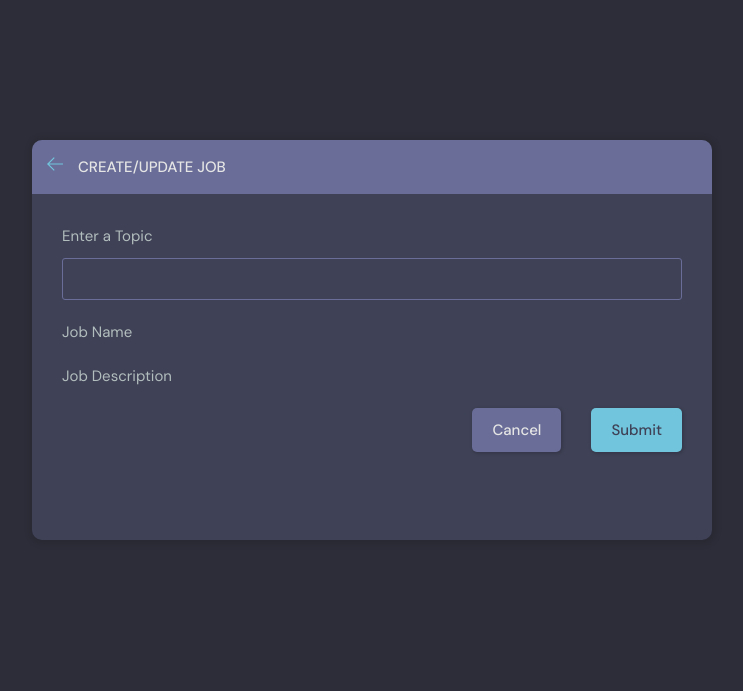
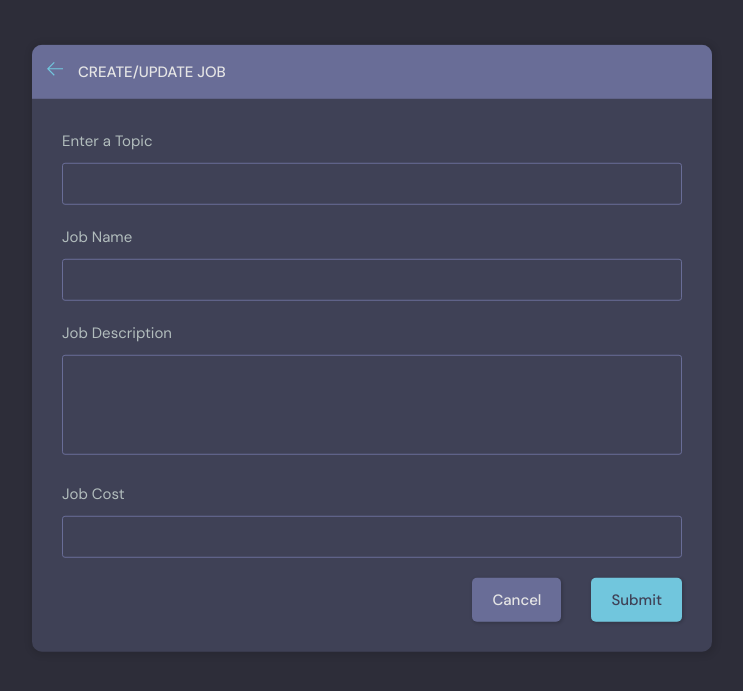
Before and after one commit to ArtiomNosov/Opportunity-Cup-2023-IT, a Django app: page /create-job/ in a window 1280 px wide. Shown: the part 76-767 px from the top of the page, without its empty margins (268-1011 px from the left). Run offline with Django 3.2, Linux system fonts and the light colour scheme; a user stored in the database is signed in; data comes from the database, SQL or seed files in the repository.

Commit message:
Job creation form
Co-authored-by: krons711 <krons711@users.noreply.github.com>

```diff
--- a/base/forms.py
+++ b/base/forms.py
@@ -13,7 +13,7 @@ class MyUserCreationForm(UserCreationForm):
 class JobForm(ModelForm):
     class Meta:
         model = Job
-        fields = '__all__'
+        fields = ['name', 'description', 'topic', 'cost']
         exclude = []
 
 
--- a/base/models.py
+++ b/base/models.py
@@ -30,11 +30,15 @@ class JobStatus(models.Model):
 class Job(models.Model):
     name = models.CharField(max_length=200)
     description = models.TextField(null=True, blank=True)
-    cost = MoneyField(max_digits=19, decimal_places=4, default_currency='RUB')
+    cost = models.DecimalField(max_digits=20, decimal_places=2, null=False)
     created = models.DateTimeField(auto_now_add=True)
+    updated = models.DateTimeField(auto_now=True)
 
     topic = models.ForeignKey(Topic, on_delete=models.SET_NULL, null=True)
     status = models.ForeignKey(JobStatus, on_delete=models.SET_NULL, null=True)
+
+    class Meta:
+        ordering = ['-updated', '-created']
 
 class MatchType(models.Model):
     name = models.CharField(max_length=200)
--- a/base/templates/base/job_form.html
+++ b/base/templates/base/job_form.html
@@ -1,4 +1,4 @@
-{% extends 'main.html' %}
+{% extends 'main.html' %} # TODO: исправить форму создания работы, чтобы отображалось поле стоимости
 
 {% block content %}
 <main class="create-job layout">
@@ -44,19 +44,10 @@
             {{form.description}}
           </div>
 
-          <!-- <div class="form__group">
-            <label for="job_topic">Topic</label>
-            <input required type="text" name="topic" id="job_topic" list="topic-list" />
-            <datalist id="topic-list">
-              <select id="job_topic">
-                <option value="">Select your topic</option>
-                <option value="Python">Python</option>
-                <option value="Django">Django</option>
-              </select>
-            </datalist>
-
-          </div> -->
-
+          <div class="form__group">
+            <label for="job_cost">Job Cost</label>
+            {{form.cost}}
+          </div>
 
           <div class="form__action">
             <a class="btn btn--dark" href="{{request.META.HTTP_REFERER}}">Cancel</a>
--- a/base/templates/base/login_register.html
+++ b/base/templates/base/login_register.html
@@ -1,4 +1,5 @@
-{% extends 'main.html' %}
+{% extends 'main.html' %} # TODO: в логине на странице login выводит html теги в placeholder
+# сделать объяснение юзеру что слишком простой пароль в логин форме, а то выводит ошибку просто
 
 {% block content %}
 <main class="auth layout">
--- a/base/views.py
+++ b/base/views.py
@@ -121,22 +121,29 @@ def userProfile(request, pk):
 
 @login_required(login_url='login')
 def createJob(request):
-    # form = JobForm()
-    # topics = Topic.objects.all()
+    form = JobForm()
+    topics = Topic.objects.all()
     if request.method == 'POST':
-        # topic_name = request.POST.get('topic')
-        # topic, created = Topic.objects.get_or_create(name=topic_name)
+        topic_name = request.POST.get('topic')
+        topic, created = Topic.objects.get_or_create(name=topic_name)
 
-        # Job.objects.create(
-        #     host=request.user,
-        #     topic=topic,
-        #     name=request.POST.get('name'),
-        #     description=request.POST.get('description'),
-        # )
+        job = Job.objects.create(
+            topic=topic,
+            name=request.POST.get('name'),
+            description=request.POST.get('description'),
+            status = JobStatus.objects.get_or_create(name='Find performer')[0],
+            cost=request.POST.get('cost'), # NULL
+        )
+        job.save()
+        match = Match.objects.create(
+            job = job,
+            user = request.user,
+            type = MatchType.objects.get_or_create(name='Customer')[0],
+        )
+        match.save()
         return redirect('home')
 
-    # context = {'form': form, 'topics': topics}
-    context = {}
+    context = {'form': form, 'topics': topics}
     return render(request, 'base/job_form.html', context)
 
 
```
Also changed, not shown: base/migrations/0007_auto_20231005_2300.py (added), base/migrations/0008_auto_20231005_2306.py (added), db.sqlite3.
